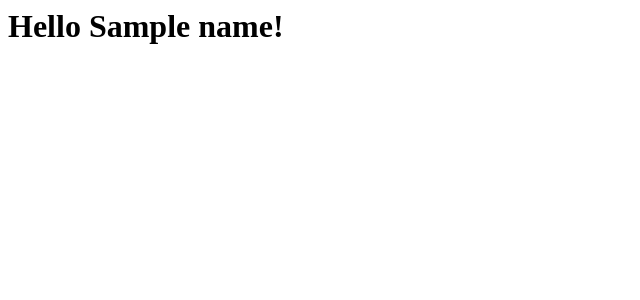
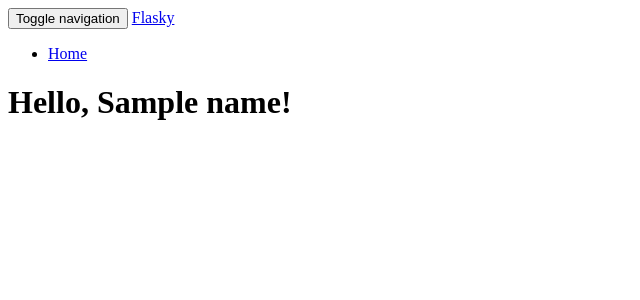
Before and after one commit to liukai234/python_course_record, a Flask app: template python_web/flasky/templates/user.html in a window 1280 px wide. Shown: the top 300 px of the page, without its empty margins (0-640 px from the left). Run offline with Flask 2, Linux system fonts and the light colour scheme; the template is opened without the code that fills it: most values are stand-ins (such as "Sample title", 1, 10 or a date in 2020); some libraries are stand-ins or nearby versions.

Commit message:
使用bootstrip_flask以适配bootstrip4.x

```diff
--- a/python_web/flasky/template.py
+++ b/python_web/flasky/template.py
@@ -2,8 +2,10 @@
 # Jinja2 模板引擎
 
 from flask import Flask, render_template
+from flask_bootstrap import Bootstrap
 
 app = Flask(__name__)
+bootstrap = Bootstrap(app)
 
 @app.route('/')
 def index():
--- a/python_web/flasky/templates/user.html
+++ b/python_web/flasky/templates/user.html
@@ -1,13 +1,47 @@
-<h1>Hello {{ name }}!</h1>
+<!-- <h1>Hello {\{ name }\}!</h1> -->
 
 <!--Jinja2能识别所有类型的变量，甚至是一些复杂的类型，录入列表字典和对象-->
-<!-- <p>A value from a dictionary:{{ mydict['key'] }}</p>
-<p>A value from a list:{{ mylist[3] }}</p>
-<p>A value from a list, with a variable index:{{ mylist[myintvar] }}</p>
-<p>A value from an object's method:{{ myobj.somemethod() }}</p> -->
+<!--即使{\{ . }\}已被html注释 注释掉，仍会识别，所以对于注释内容要打乱{\{ . }\}格式-->
+<!-- <p>A value from a dictionary:{\{ mydict['key'] }\}</p>
+<p>A value from a list:{\{ mylist[3] }\}</p>
+<p>A value from a list, with a variable index:{\{ mylist[myintvar] }\}</p>
+<p>A value from an object's method:{\{ myobj.somemethod() }\}</p> -->
 
 <!--变量的值可以用过滤器修改-->
-<!-- <h1>Hello {{ name|capitalize }}!</h1> -->
+<!-- <h1>Hello {\{ name|capitalize }\}!</h1> -->
 
 <!--常用过滤器-->
 <!-- safe capitalize lower upper title trim striptags -->
+
+{% extends "bootstrap/base.html" %}
+
+{% block title %}Flasky{% endblock %}
+
+{% block navbar %}
+<div class="navbar navbar-inverse" role="navigation">
+    <div class="container">
+        <div class="navbar-header">
+            <button type="button" class="navbar-toggle" data-toggle="collapse" data-target=".navbar-collapse">
+                <span class="sr-only">Toggle navigation</span>
+                <span class="icon-bar"></span>
+                <span class="icon-bar"></span>
+                <span class="icon-bar"></span>
+            </button>
+            <a class="navbar-brand" href="/">Flasky</a>
+        </div>
+        <div class="navbar-collapse collapse">
+            <ul class="nav navbar-nav">
+                <li><a href="/">Home</a></li>
+            </ul>
+        </div>
+    </div>
+</div>
+{% endblock %}
+
+{% block content %}
+<div class="container">
+    <div class="page-header">
+        <h1>Hello, {{ name }}!</h1>
+    </div>
+</div>
+{% endblock %}
```
Also changed, not shown: python_web/flasky/templates/index.html (+47 -12 lines), python_web/flasky/README.md.
